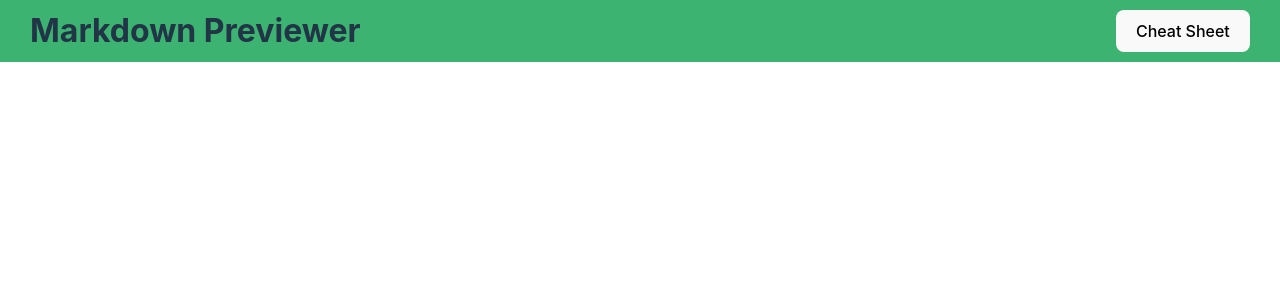
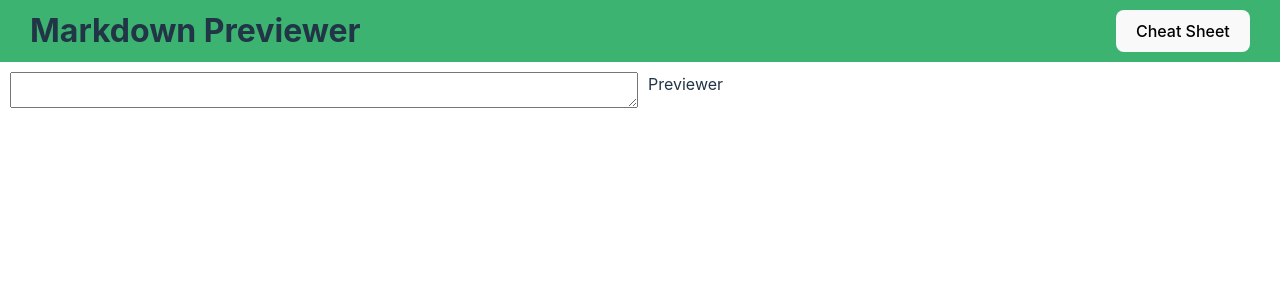
Before and after one commit to louvrecly/markdown-previewer, a React (Vite) app: page / in a window 1280 px wide. Shown: the top 300 px of the page. Built offline with nearby package versions, Linux system fonts and the light colour scheme.

Commit message:
add Body to the App

```diff
--- a/src/App.tsx
+++ b/src/App.tsx
@@ -1,8 +1,13 @@
 import HeaderBar from './components/HeaderBar';
+import Body from './components/Body';
 
 const App = () => {
   return (
-    <HeaderBar title="Markdown Previewer" />
+    <>
+      <HeaderBar title="Markdown Previewer" />
+
+      <Body />
+    </>
   );
 };
 
```
